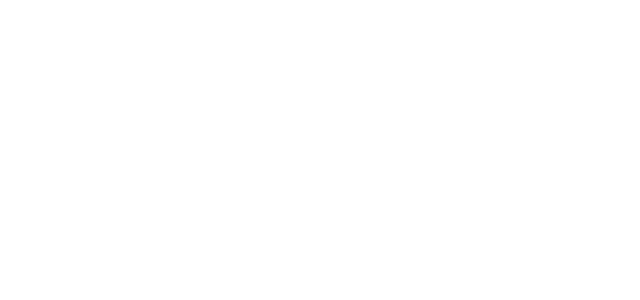
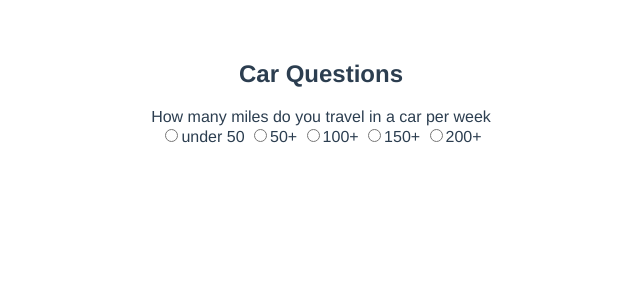
Before and after one commit to randomlyalex/co2_group_project, a Vue app in the folder client/: page / in a window 1280 px wide. Shown: the top 300 px of the page, without its empty margins (319-959 px from the left). Built offline with nearby package versions, Linux system fonts and the light colour scheme.

Commit message:
random changes

```diff
--- a/client/src/App.vue
+++ b/client/src/App.vue
@@ -1,11 +1,17 @@
 <template>
-    <div id="app"></div>
+    <div id="app">
+        <transport-form></transport-form>
+    </div>
 </template>
 
 <script>
+import TransportForm from "./components/TransportForm.vue"
+
 export default {
     name: "App",
-    components: {},
+    components: {
+        "transport-form": TransportForm
+    },
 };
 </script>
 
```
Also changed, not shown: client/package.json (line endings or trailing spaces), 1 other file (tests, documents, lock files or other folders).
